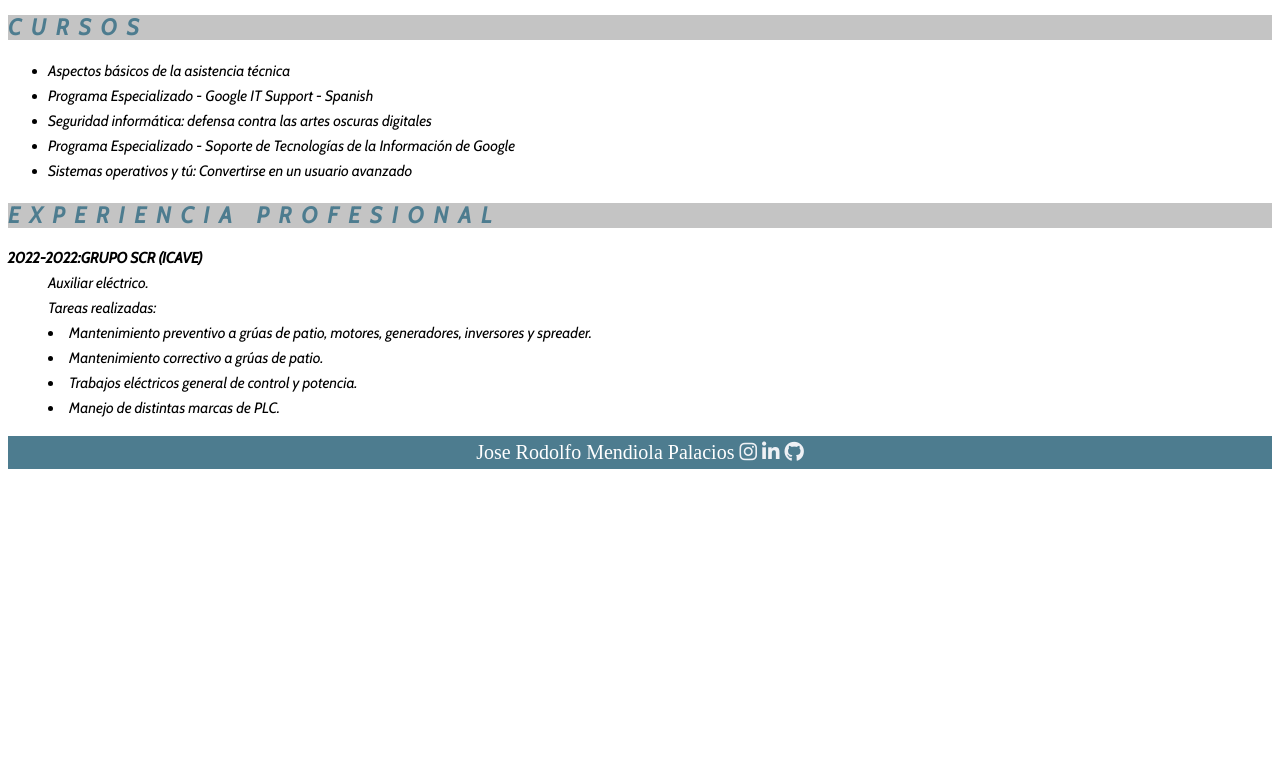
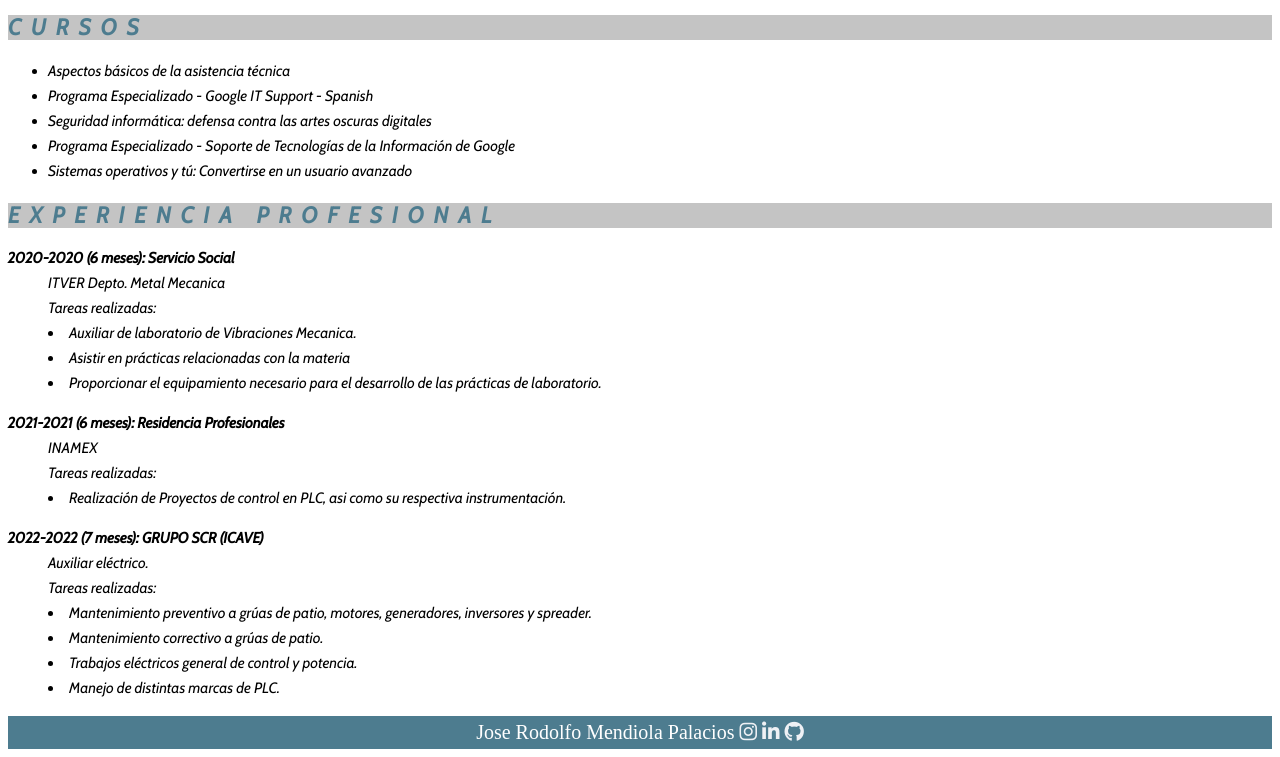
Before and after one commit to xsparingdust/MiCV, a plain HTML site: page index.html in a window 1280 px wide. Shown: the part 775-1532 px from the top of the page. Before the commit the page ends 1252 px from the top, so only its background shows below. Drawn offline with nearby package versions, Linux system fonts and the light colour scheme.

Commit message:
Corrigiendo de nuevo

```diff
--- a/index.html
+++ b/index.html
@@ -61,7 +61,23 @@
 <section>
     <h2 >EXPERIENCIA PROFESIONAL</h2>
     <dl>
-        <dt>2022-2022:<span class="estilo">GRUPO SCR (ICAVE)</span></dt>
+        <dt>2020-2020 (6 meses):<span class="estilo"> Servicio Social</span></dt>
+        <dd>ITVER Depto. Metal Mecanica
+        <dd>Tareas realizadas:
+        <li>Auxiliar de laboratorio de Vibraciones Mecanica.</li>
+        <li>Asistir en prácticas relacionadas con la materia</li>
+        <li>Proporcionar el equipamiento necesario para el desarrollo de las prácticas de laboratorio.</li>
+
+    </dd>
+    <dl>
+        <dt>2021-2021 (6 meses):<span class="estilo"> Residencia Profesionales</span></dt>
+        <dd>INAMEX
+        <dd>Tareas realizadas:
+        <li>Realización de Proyectos de control en PLC, asi como su respectiva instrumentación.</li>
+        </dd>
+    </dd>
+    </dl>
+        <dt>2022-2022 (7 meses):<span class="estilo"> GRUPO SCR (ICAVE)</span></dt>
         <dd>Auxiliar eléctrico.
             <dd>Tareas realizadas:
                 <li>Mantenimiento preventivo a grúas de patio, motores, generadores, inversores y spreader.</li>
```
Also changed, not shown: contacto.html (+2 -2 lines).
